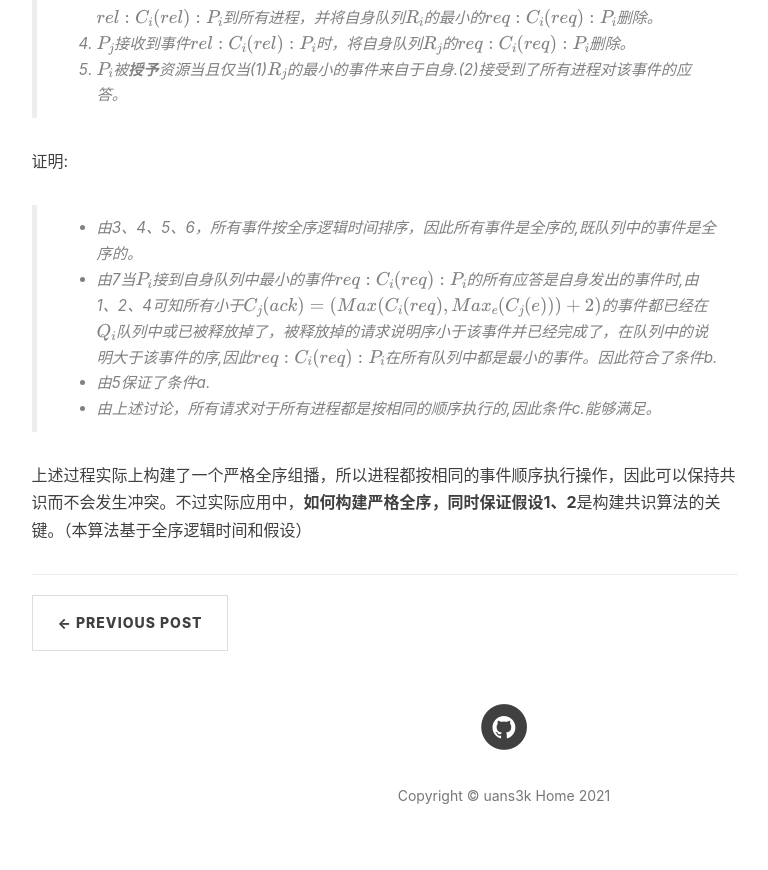
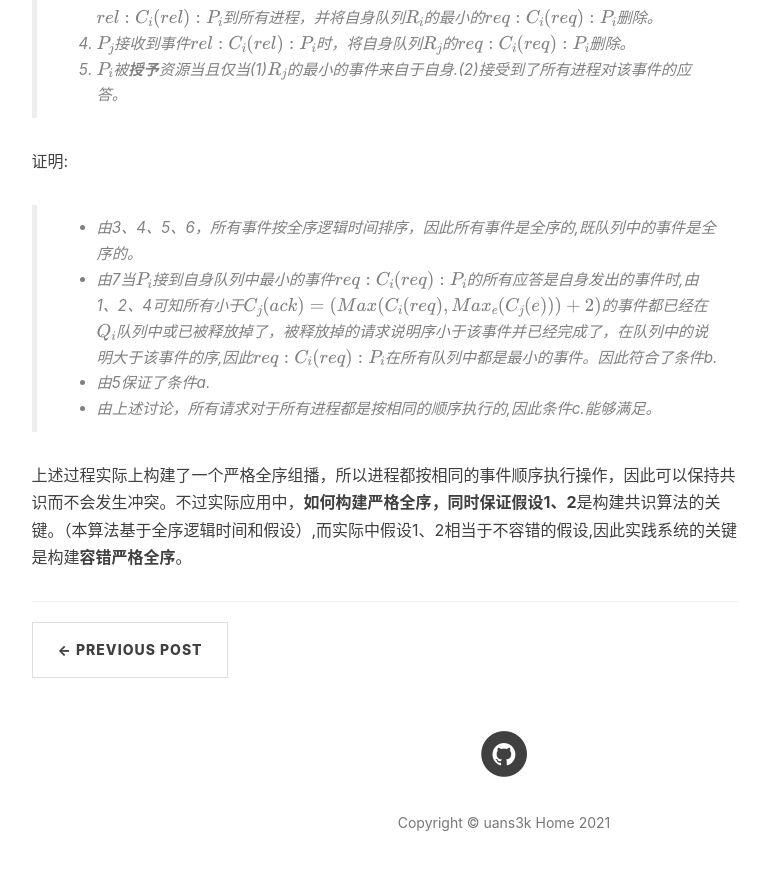
Before and after one commit to uans3k/uans3k.github.io, a Jekyll site: the page built from _posts/2021-9-27-逻辑时钟-偏序-全序.markdown, in a window 1280 px wide and 900 px high, scrolled down 3239 px. Shown: the top 870 px of the window, without its empty margins (136-904 px from the left). Built offline with Jekyll 4.4.1, drawn with Linux system fonts in a browser that asks for light colours; nearby versions of some CDN libraries; comment, search, counter and statistics services are not loaded.

Commit message:
feat : add some txt for time

```diff
--- a/_posts/2021-9-27-逻辑时钟-偏序-全序.markdown
+++ b/_posts/2021-9-27-逻辑时钟-偏序-全序.markdown
@@ -89,4 +89,4 @@ $让C为一个函数C:=\forall a\in P_i (C(a)=C_i(a))$
 >- 由5保证了条件a.
 >- 由上述讨论，所有请求对于所有进程都是按相同的顺序执行的,因此条件c.能够满足。
 
-上述过程实际上构建了一个严格全序组播，所以进程都按相同的事件顺序执行操作，因此可以保持共识而不会发生冲突。不过实际应用中，**如何构建严格全序，同时保证假设1、2**是构建共识算法的关键。（本算法基于全序逻辑时间和假设）
+上述过程实际上构建了一个严格全序组播，所以进程都按相同的事件顺序执行操作，因此可以保持共识而不会发生冲突。不过实际应用中，**如何构建严格全序，同时保证假设1、2**是构建共识算法的关键。（本算法基于全序逻辑时间和假设）,而实际中假设1、2相当于不容错的假设,因此实践系统的关键是构建**容错严格全序**。
```
